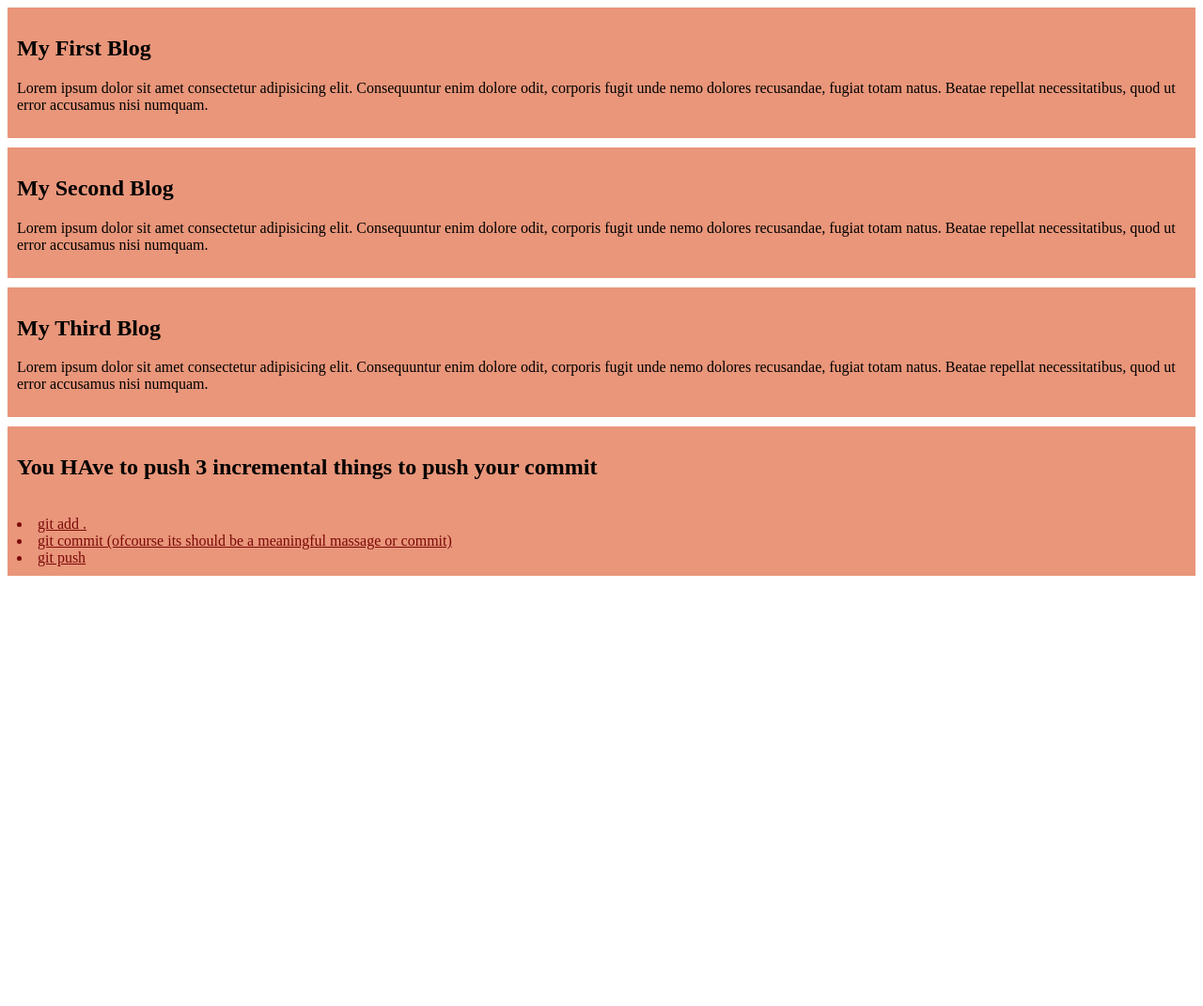
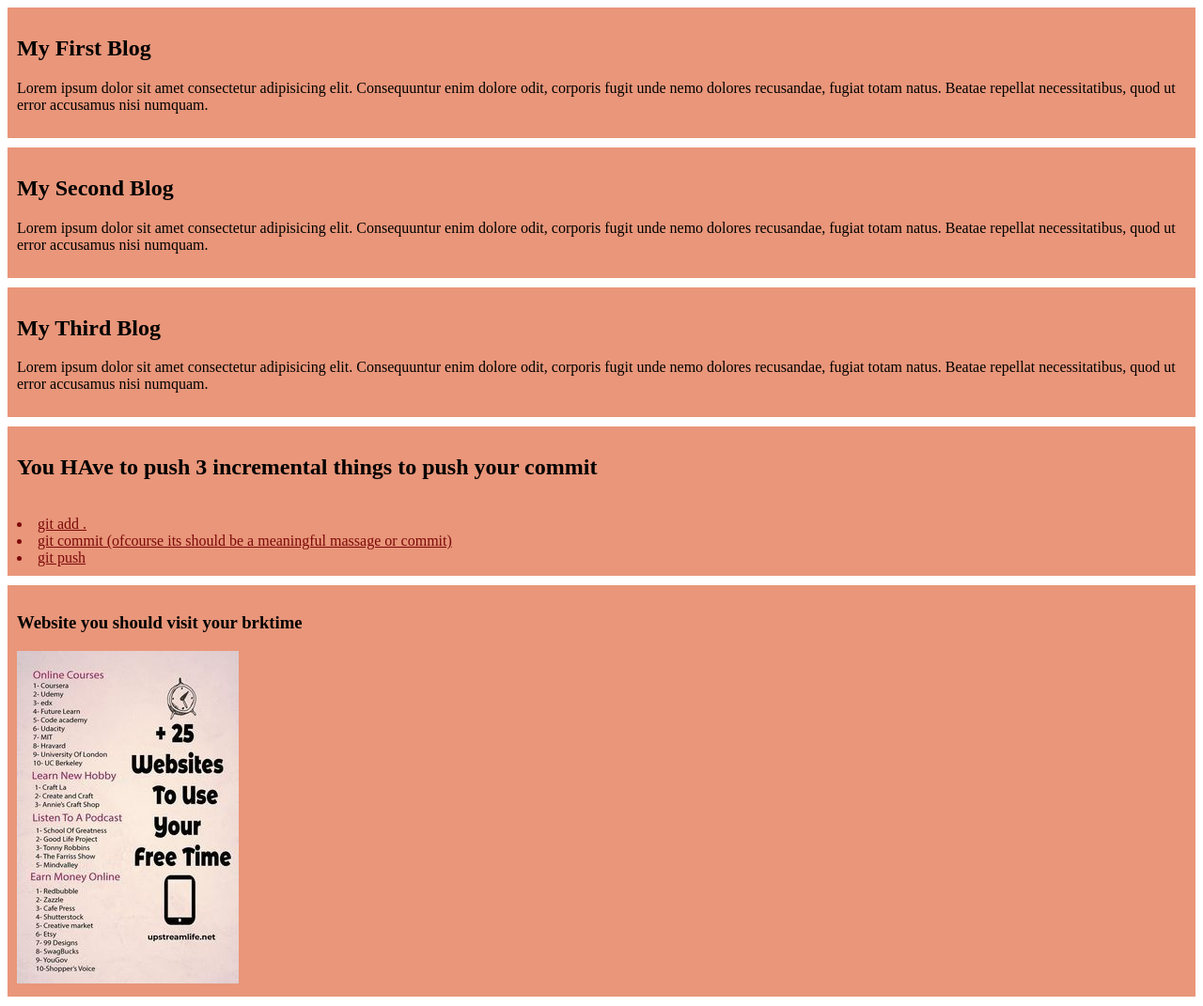
Before and after one commit to webdev5198/my-simple-website, a plain HTML site: page index.html in a window 1280 px wide. Shown: the whole page at 94% size. Before the commit the page ends 800 px from the top, so only its background shows below. Drawn offline with Linux system fonts and the light colour scheme.

Commit message:
added a imAGE

```diff
--- a/index.html
+++ b/index.html
@@ -37,6 +37,10 @@
     <li>git commit (ofcourse its should be a meaningful massage or commit)</li>
     <li>git push</li>
 </div>
+<div>
+    <h3>Website you should visit your brktime</h3>
+    <img src="imges/264db16ac259f7064f143d539ca0e0f4.jpg" alt="">
+</div>
 
 </body>
 </html>
```
Also changed, not shown: imges/264db16ac259f7064f143d539ca0e0f4.jpg (added), imges/bb937d07baf2901499ba0c0816134756.jpg (renamed from bb937d07baf2901499ba0c0816134756.jpg).
